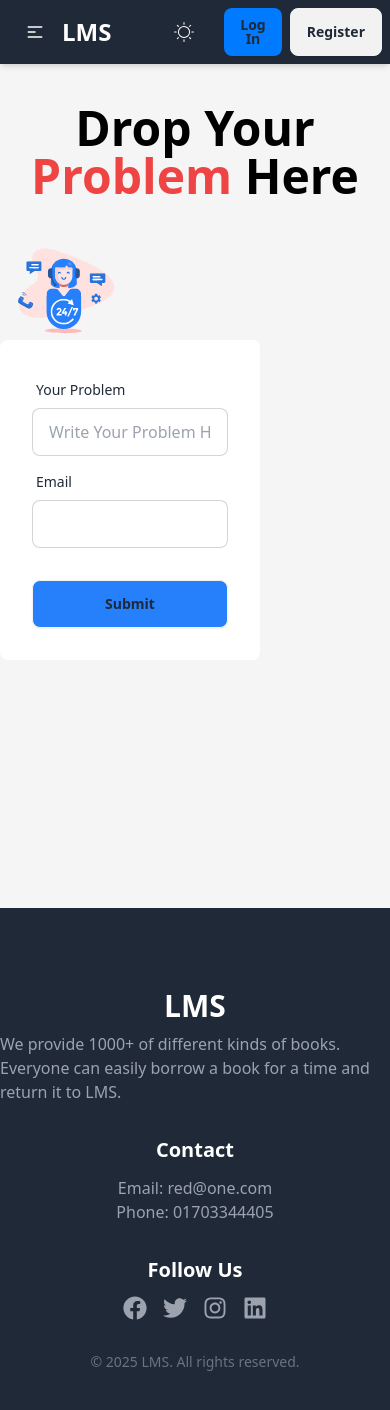
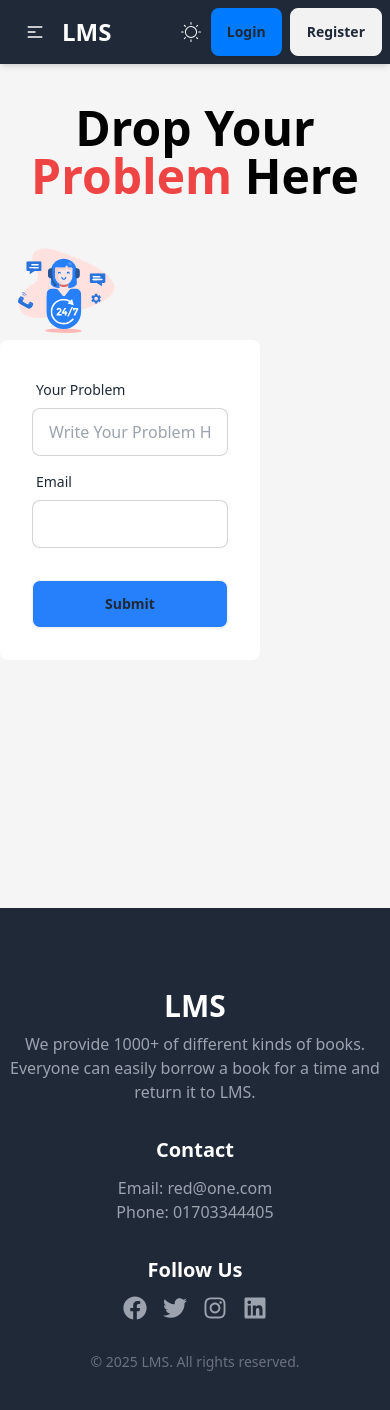
Before and after one commit to red-one12/LMS-client, a React (Vite) app: page /helpDesk in a window 390 px wide. Shown: the top 1410 px of the page. Built offline with nearby package versions, Linux system fonts and the light colour scheme; no server answers.

Commit message:
backend edited and deploy to vercel

```diff
--- a/src/components/Footer.jsx
+++ b/src/components/Footer.jsx
@@ -3,13 +3,13 @@ import { FaFacebook, FaTwitter, FaInstagram, FaLinkedin } from "react-icons/fa";
 
 const Footer = () => {
   return (
-    <footer className="bg-gray-800 text-white py-10">
+    <footer className="bg-gray-800 text-white py-10 px-2">
       <div className="container max-w-7xl mx-auto py-10">
         <div className="grid grid-cols-1 sm:grid-cols-2 md:grid-cols-3 gap-8">
           {/* Section 1: Logo and Description */}
           <div className="flex flex-col items-center sm:items-start">
             <h2 className="text-3xl font-semibold">LMS</h2>
-            <p className="mt-2 text-gray-400">
+            <p className="mt-2 text-gray-400 text-center">
               We provide 1000+ of different kinds of books. Everyone can easily borrow a book for a time and return it to LMS.
             </p>
           </div>
--- a/src/components/Navbar.jsx
+++ b/src/components/Navbar.jsx
@@ -116,7 +116,7 @@ const Navbar = () => {
           </label>
           <ul
             tabIndex={0}
-            className="menu menu-sm dropdown-content mt-3 z-[1] p-2 shadow bg-base-100 rounded-box w-52"
+            className="menu menu-sm dropdown-content mt-3 z-[1] p-2 shadow bg-base-100 rounded-box w-52 text-black"
           >
             {links}
           </ul>
@@ -131,7 +131,7 @@ const Navbar = () => {
       <div className="navbar-end flex gap-2">
       <button
           onClick={toggleTheme}
-          className="text-2xl mr-5 border-none text-white"
+          className="text-2xl md:mr-5 border-none text-white"
         >
           {theme === "light" ? (
             <CiLight />
@@ -153,7 +153,7 @@ const Navbar = () => {
         ) : (
           <>
             <Link to="/login">
-              <button className="btn bg-[#007BFF] border-none">Log In</button>
+              <button className="btn bg-[#007BFF] border-none">Login</button>
             </Link>
             <Link to="/register">
               <button className="btn">Register</button>
```
